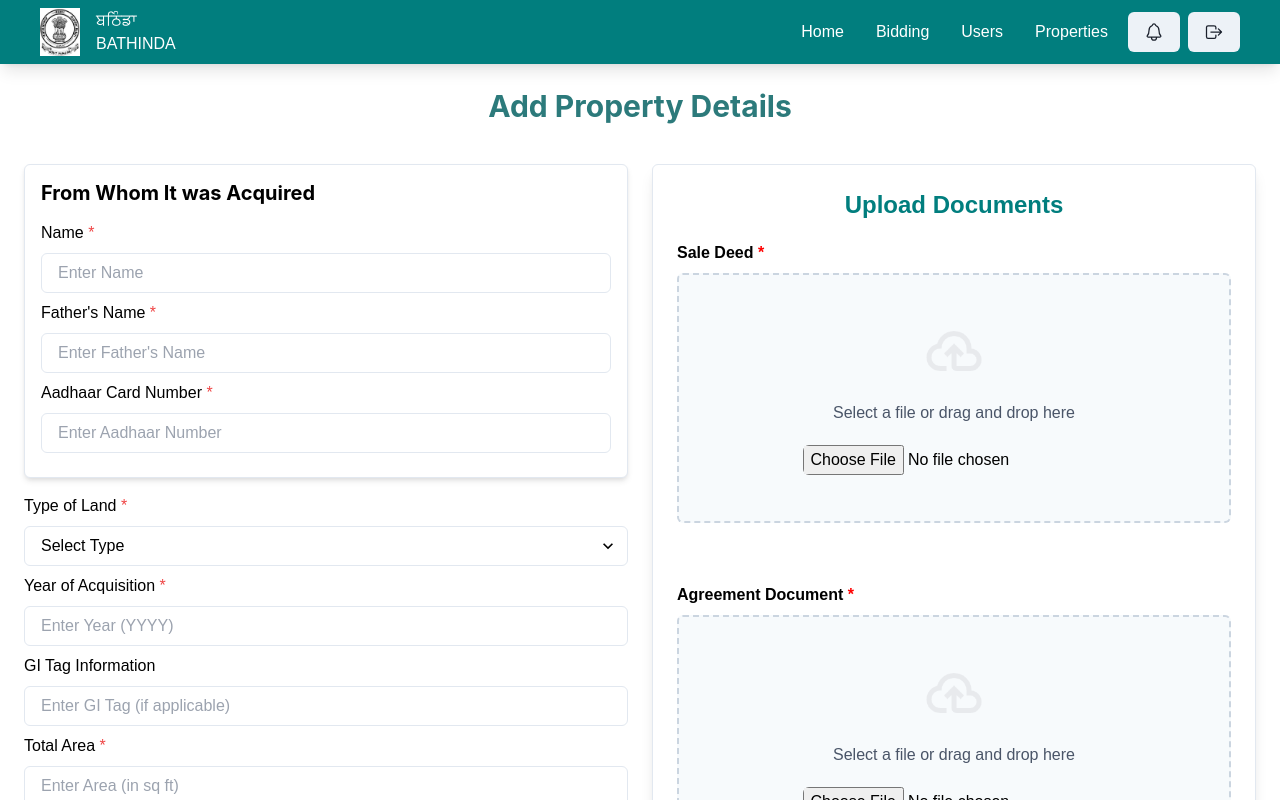
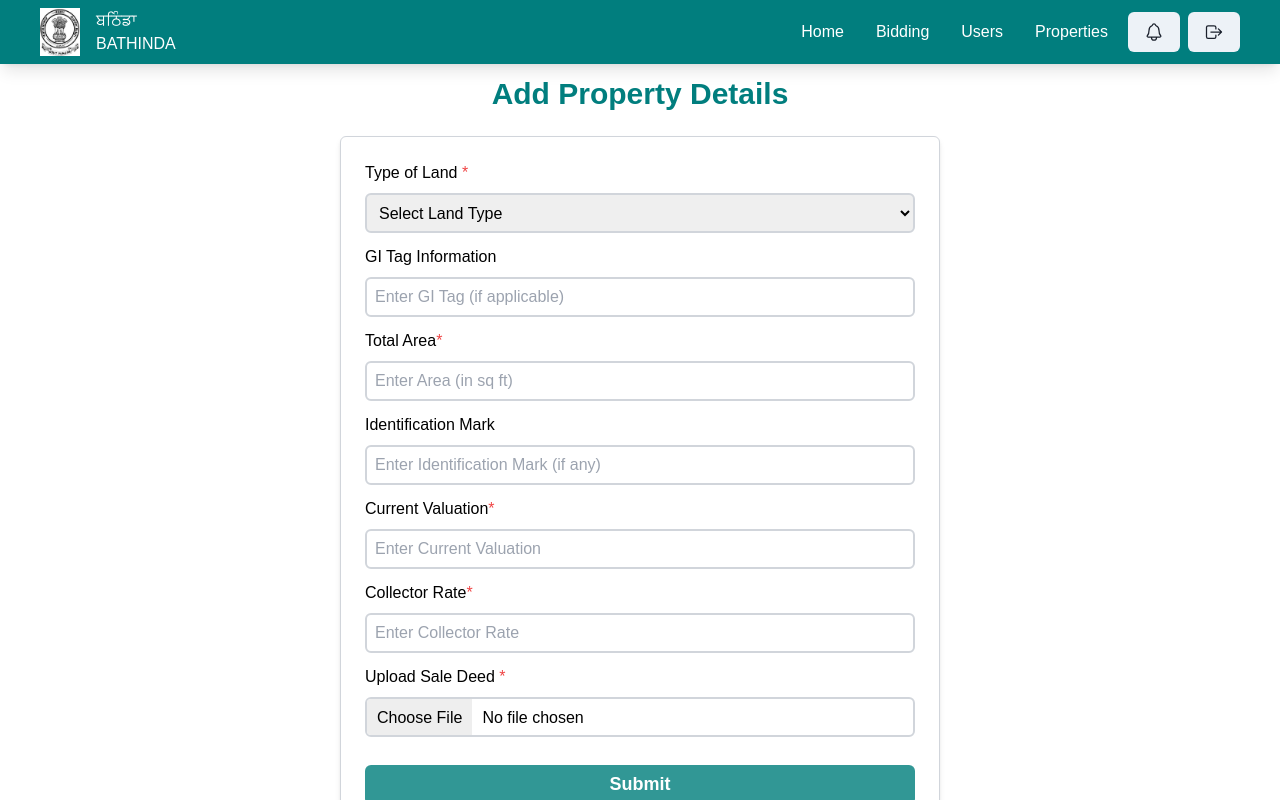
Before and after one commit to Navraj86/RCS_Frontend, a React (Vite) app: page /addproperty in a window 1280 px wide. Shown: the top 800 px of the page. Built offline with nearby package versions, Linux system fonts and the light colour scheme.

Commit message:
some changes

```diff
--- a/package.json
+++ b/package.json
@@ -21,6 +21,7 @@
     "react": "^18.3.1",
     "react-datepicker": "^7.5.0",
     "react-dom": "^18.3.1",
+    "react-hook-form": "^7.53.2",
     "react-icons": "^5.3.0",
     "react-router-dom": "^7.0.1",
     "tailwind-scrollbar": "^3.1.0"
--- a/src/components/PropertyForm.jsx
+++ b/src/components/PropertyForm.jsx
@@ -1,85 +1,155 @@
-import React from "react";
-import {
-  Box,
-  FormControl,
-  FormLabel,
-  Input,
-  Select,
-  FormErrorMessage,
-  Heading,
-} from "@chakra-ui/react";
+import React, { useState  } from "react";
+import { useNavigate } from "react-router-dom";
+import { FormControl, FormLabel, Button, FormErrorMessage } from "@chakra-ui/react";
 
+const Form = () => {
+  const [formData, setFormData] = useState({
+    landType: "",
+    area: "",
+    currentValuation: "",
+    collectorRate: "",
+    saleDeedFile: null,
+  });
 
-const Form = ({ formData = {}, setFormData, errors = {}, setErrors }) => {
+  const navigate = useNavigate();
+  const [errors, setErrors] = useState({});
+  const requiredFields = ["landType", "area", "currentValuation", "collectorRate", "saleDeedFile"];
+
   const onFormChange = (e) => {
     const { id, value } = e.target;
-
-    setFormData((prevData) => ({
-      ...prevData,
+    setFormData((prev) => ({
+      ...prev,
       [id]: value,
     }));
 
+    if (requiredFields.includes(id)) {
       if (value.trim() === "") {
-      setErrors((prev) => ({ ...prev, [id]: "This field is required" }));
+        setErrors((prev) => ({
+          ...prev,
+          [id]: "This field is required",
+        }));
       } else {
-      setErrors((prev) => ({ ...prev, [id]: "" }));
+        setErrors((prev) => ({
+          ...prev,
+          [id]: "",
+        }));
+      }
     }
   };
 
+  const handleFileUpload = (e) => {
+    const { id, files } = e.target;
+
+    if (files.length > 0) {
+      setFormData((prev) => ({
+        ...prev,
+        [id]: files[0],
+      }));
+      setErrors((prev) => ({
+        ...prev,
+        [id]: "",
+      }));
+    } else {
+      setErrors((prev) => ({
+        ...prev,
+        [id]: "Please upload a file",
+      }));
+    }
+  };
+
+  const handleSubmit = (e) => {
+    e.preventDefault();
+    const newErrors = {};
+
+    Object.keys(formData).forEach((key) => {
+      if (
+        (key === "saleDeedFile" && !formData[key]) ||
+        (requiredFields.includes(key) && !formData[key]?.toString().trim())
+      ) {
+        newErrors[key] = "This field is required";
+      }
+    });
+
+    if (Object.keys(newErrors).length > 0) {
+      setErrors(newErrors);
+      return;
+    }
+
+      alert("New Property Added Successfully!");
+      console.log("Form submitted successfully", formData);
+      setFormData({
+        landType: "",
+        area: "",
+        currentValuation: "",
+        collectorRate: "",
+        identificationMark: "",
+        giTag:"",
+        saleDeedFile: null,
+      });
+      setErrors({});
+      navigate("/properties");
+    };
+
 const renderField = (label, id, placeholder, type = "text", isRequired = false) => (
-    <FormControl isInvalid={!!errors[id]} mb={2} key={id}>
-      <FormLabel htmlFor={id}>
-        {label}
-        {isRequired && <span className="text-red-500"> *</span>}
-      </FormLabel>
-      <Input
+  <div className="mb-3 ">
+    <label>{label}{isRequired && <span className="text-red-500">*</span>}</label>
+    <input
+      type={type}
       id={id}
-        placeholder={placeholder}
       value={formData[id]}
       onChange={onFormChange}
-        focusBorderColor="teal.500"
-        type={type}
+      className="h-10 border-2 mt-2 border-gray-300 w-full rounded-md px-2 focus:outline-none focus:border-teal-600"
+      required={isRequired}
+      placeholder={placeholder}
     />
     <FormErrorMessage>{errors[id]}</FormErrorMessage>
-    </FormControl>
+  </div>
 );
 
+
+
 return (
-    <div>
-      <Box borderWidth="1px" borderRadius="md" p={4} my={4} bg="white" shadow="md">
-        <Heading size="md" mb={4}>
-          From Whom It was Acquired
-        </Heading>
-        {renderField("Name", "name", "Enter Name", "text", true)}
-        {renderField("Father's Name", "fatherName", "Enter Father's Name", "text", true)}
-        {renderField("Aadhaar Card Number", "aadhaar", "Enter Aadhaar Number", "text", true)}
-      </Box>
-
-        <FormControl isInvalid={!!errors.landType} mb={2}>
-          <FormLabel htmlFor="landType">
-            Type of Land <span className="text-red-500"> *</span>
-          </FormLabel>
-          <Select
+  <div className="flex justify-center">
+    <form
+      className="w-[600px] bg-white border shadow-md border-gray-300 rounded-md p-6 mb-5"
+      onSubmit={handleSubmit}
+    >
+      <div className="mb-3">
+        <label>Type of Land <span className="text-red-500">*</span></label>
+        <select
           id="landType"
-            placeholder="Select Type"
           value={formData.landType}
           onChange={onFormChange}
-            focusBorderColor="teal.500"
+          className="h-10 border-2 mt-2 w-full border-gray-300 rounded-md px-2 focus:outline-none focus:border-teal-600"
+          required
         >
+          <option value="">Select Land Type</option>
+          <option value="Agricultural">Agricultural</option>
           <option value="Residential">Residential</option>
           <option value="Commercial">Commercial</option>
-            <option value="Agricultural">Agricultural</option>
-          </Select>
-          <FormErrorMessage>{errors.landType}</FormErrorMessage>
+        </select>
+        {errors.landType && <div style={{ color: "red" }}>{errors.landType}</div>}
+      </div>
+
+      {renderField("GI Tag Information", "giTag", "Enter GI Tag (if applicable)")}
+      {renderField("Total Area", "area", "Enter Area (in sq ft)", "number", true)}
+      {renderField("Identification Mark", "identificationMark", "Enter Identification Mark (if any)")}
+      {renderField("Current Valuation", "currentValuation", "Enter Current Valuation", "number", true)}
+      {renderField("Collector Rate", "collectorRate", "Enter Collector Rate", "number", true)}
+
+      <FormControl isInvalid={!!errors.saleDeedFile} mb={4}>
+        <FormLabel htmlFor="saleDeedFile">
+          Upload Sale Deed <span className="text-red-500">*</span>
+        </FormLabel>
+        <input id="saleDeedFile" type="file" onChange={handleFileUpload} className="w-full" required
+        />
+        <FormErrorMessage>{errors.saleDeedFile}</FormErrorMessage>
       </FormControl>
 
-        {renderField("Year of Acquisition", "yearOfAcquisition", "Enter Year (YYYY)", "text", true)}
-        {renderField("GI Tag Information", "giTag", "Enter GI Tag (if applicable)")}
-        {renderField("Total Area", "area", "Enter Area (in sq ft)", "text", true)}
-        {renderField("Valuation at Purchase Time", "valuationAtPurchase", "Enter Valuation", "text", true)}
-        {renderField("Current Valuation", "currentValuation", "Enter Current Valuation", "text", true)}
-        {renderField("Collector Rate", "collectorRate", "Enter Collector Rate", "text", true)}
-
+      <Button type="submit" colorScheme="teal" size="lg" width="100%" marginTop={3} height={10}>
+        Submit
+      </Button>
+    </form>
   </div>
 );
 };
--- a/src/components/PropertyUpload.jsx
+++ /dev/null
@@ -1,94 +0,0 @@
-import {
-  Box,
-  VStack,
-  FormControl,
-  FormLabel,
-  Input,
-  FormErrorMessage,
-  Text,
-  Image,
-} from "@chakra-ui/react";
-import uploadIcon from "../assets/upload.png";
-
-const UploadSection = ({ uploadedFiles, setUploadedFiles, errors, setErrors }) => {
-  const handleFileUpload = (e) => {
-    const { id, files } = e.target;
-
-    if (files.length > 0) {
-      const file = files[0];
-
-      setUploadedFiles((prev) => ({
-        ...prev,
-        [id]: file,
-      }));
-
-      if (errors[id]) {
-        setErrors((prev) => ({
-          ...prev,
-          [id]: "",
-        }));
-      }
-    }
-  };
-
-  const renderUploadField = (title, id) => (
-    <FormControl isInvalid={!!errors[id]} key={id} mb={8}>
-      <FormLabel htmlFor={id} fontWeight="semibold">
-        {title} <span style={{ color: 'red' }}> *</span>
-      </FormLabel>
-      <Box
-        display="flex"
-        alignItems="center"
-        justifyContent="center"
-        border="2px dashed"
-        borderColor="gray.300"
-        borderRadius="md"
-        height="250px"
-        p={6}
-        textAlign="center"
-        bg="gray.50"
-        _hover={{ borderColor: "teal.400" }}
-      >
-        <VStack spacing={5} alignItems="center">
-          <Image src={uploadIcon} alt={`${title} Upload Icon`} boxSize="60px" />
-          <Text color="gray.600">Select a file or drag and drop here</Text>
-          <Input
-            id={id}
-            type="file"
-            variant="unstyled"
-            onChange={handleFileUpload}
-            cursor="pointer"
-            size="md"
-          />
-          {uploadedFiles[id] && (
-            <Text fontSize="sm" color="green.500" mt={2} mb={4}>
-              Uploaded: {uploadedFiles[id].name}
-            </Text>
-          )}
-          <FormErrorMessage>{errors[id]}</FormErrorMessage>
-        </VStack>
-      </Box>
-    </FormControl>
-  );
-
-  return (
-    <Box
-      borderWidth="1px"
-      marginTop={4}
-      height="750px"
-      width={"100%"}
-      borderRadius="md"
-      p={6}
-      bg="white"
-      shadow="lg"
-    >
-      <h2 className="text-2xl font-bold text-primary text-center mb-5">Upload Documents</h2>
-      <div className="flex flex-col gap-7">
-      {renderUploadField("Sale Deed", "saleDeed") }
-      {renderUploadField("Agreement Document", "agreementDocument")}
-      </div>
-    </Box>
-  );
-};
-
-export default UploadSection;
--- a/src/index.css
+++ b/src/index.css
@@ -5,3 +5,23 @@
 .navstyle {
     @apply relative font-normal text-white after:content-[''] after:absolute after:w-full after:scale-x-0 after:h-[1.5px] after:-bottom-1 after:left-0 after:bg-white after:origin-left hover:after:scale-x-100 after:transition-transform after:duration-500
 }
+
+input[type="file"]::file-selector-button {
+    background-color: rgb(238, 238, 238);
+    color: black;
+    padding: 7px 10px;
+    border: none;
+    margin-right: 10px;
+    cursor: pointer;
+}
+
+input[type="file"]{
+    width: 100%;
+    height: 40px;
+    border: 2px solid #d1d5db;
+    border-radius: 6px;
+}
+
+input[type="file"]:focus{
+    border-color: #0d9488;
+}
--- a/src/pages/AddProperty.jsx
+++ b/src/pages/AddProperty.jsx
@@ -1,127 +1,13 @@
-import { useState } from "react";
-import {
-  Box,
-  Grid,
-  GridItem,
-  VStack,
-  Button,
-  Heading,
-} from "@chakra-ui/react";
+import React from 'react'
 import Form from "../components/PropertyForm";
-import UploadSection from "../components/PropertyUpload";
-import { useNavigate } from "react-router-dom";
 
 const AddProperty = () => {
-  const navigate = useNavigate();
-  const [formData, setFormData] = useState({
-    name: "",
-    fatherName: "",
-    aadhaar: "",
-    landType: "",
-    yearOfAcquisition: "",
-    giTag: "",
-    area: "",
-    identificationMark: "",
-    valuationAtPurchase: "",
-    currentValuation: "",
-    collectorRate: "",
-  });
+  return (
+    <>
+    <h1 className="text-3xl mt-3 font-bold mb-6 text-center text-primary">Add Property Details</h1>
+    <Form/>
+    </>
+  )
+}
 
-  const [uploadedFiles, setUploadedFiles] = useState({
-    saleDeed: null,
-    agreementDocument: null,
-  });
-
-  const [errors, setErrors] = useState({});
-  const [submitAttempted, setSubmitAttempted] = useState(false);
-
-  const handleSubmit = (e) => {
-    e.preventDefault();
-    setSubmitAttempted(true);
-
-    const validationErrors = validateForm();
-    setErrors(validationErrors);
-
-    if (Object.keys(validationErrors).length === 0) {
-      console.log("Form Data:", formData);
-      console.log("Uploaded Files:", uploadedFiles);
-      alert("New Property Added!");
-      setFormData({
-        name: "",
-        fatherName: "",
-        aadhaar: "",
-        landType: "",
-        yearOfAcquisition: "",
-        giTag: "",
-        area: "",
-        identificationMark: "",
-        valuationAtPurchase: "",
-        currentValuation: "",
-        collectorRate: "",
-      });
-      setUploadedFiles({
-        saleDeed: null,
-        agreementDocument: null,
-      });
-      navigate("/properties");
-
-    } else {
-      alert("Fill all the required fields.");
-    }
-  };
-
-  const validateForm = () => {
-    const newErrors = {};
-
-    Object.keys(formData).forEach((key) => {
-      if (!formData[key] && key !== "giTag" && key !== "identificationMark") {
-        newErrors[key] = `${key} is required`;
-      }
-    });
-
-    if (!uploadedFiles.saleDeed) {
-      newErrors.saleDeed = "Sale Deed is required";
-    }
-
-    if (!uploadedFiles.agreementDocument) {
-      newErrors.agreementDocument = "Agreement Document is required";
-    }
-
-    return newErrors;
-  };
-
-  return (
-    <Box p={6}>
-      <form onSubmit={handleSubmit}>
-        <Heading as="h1" size="lg" textAlign="center" mb={6} color="teal.600">
-          Add Property Details
-        </Heading>
-        <Grid templateColumns={{ base: "1fr", md: "1fr 1fr" }} gap={6}>
-          <GridItem>
-            <Form
-              formData={formData}
-              setFormData={setFormData}
-              errors={errors}
-              setErrors={setErrors}
-            />
-          </GridItem>
-          <GridItem>
-            <VStack spacing={6}>
-              <UploadSection
-                uploadedFiles={uploadedFiles}
-                setUploadedFiles={setUploadedFiles}
-                errors={errors}
-                setErrors={setErrors}
-              />
-              <Button type="submit" colorScheme="teal" size="lg" marginTop={8} width="full">
-                Submit
-              </Button>
-            </VStack>
-          </GridItem>
-        </Grid>
-      </form>
-    </Box>
-  );
-};
-
-export default AddProperty;
+export default AddProperty
```
Also changed, not shown: 1 other file (tests, documents, lock files or other folders). Lines whose indentation alone changed are shown as unchanged.
